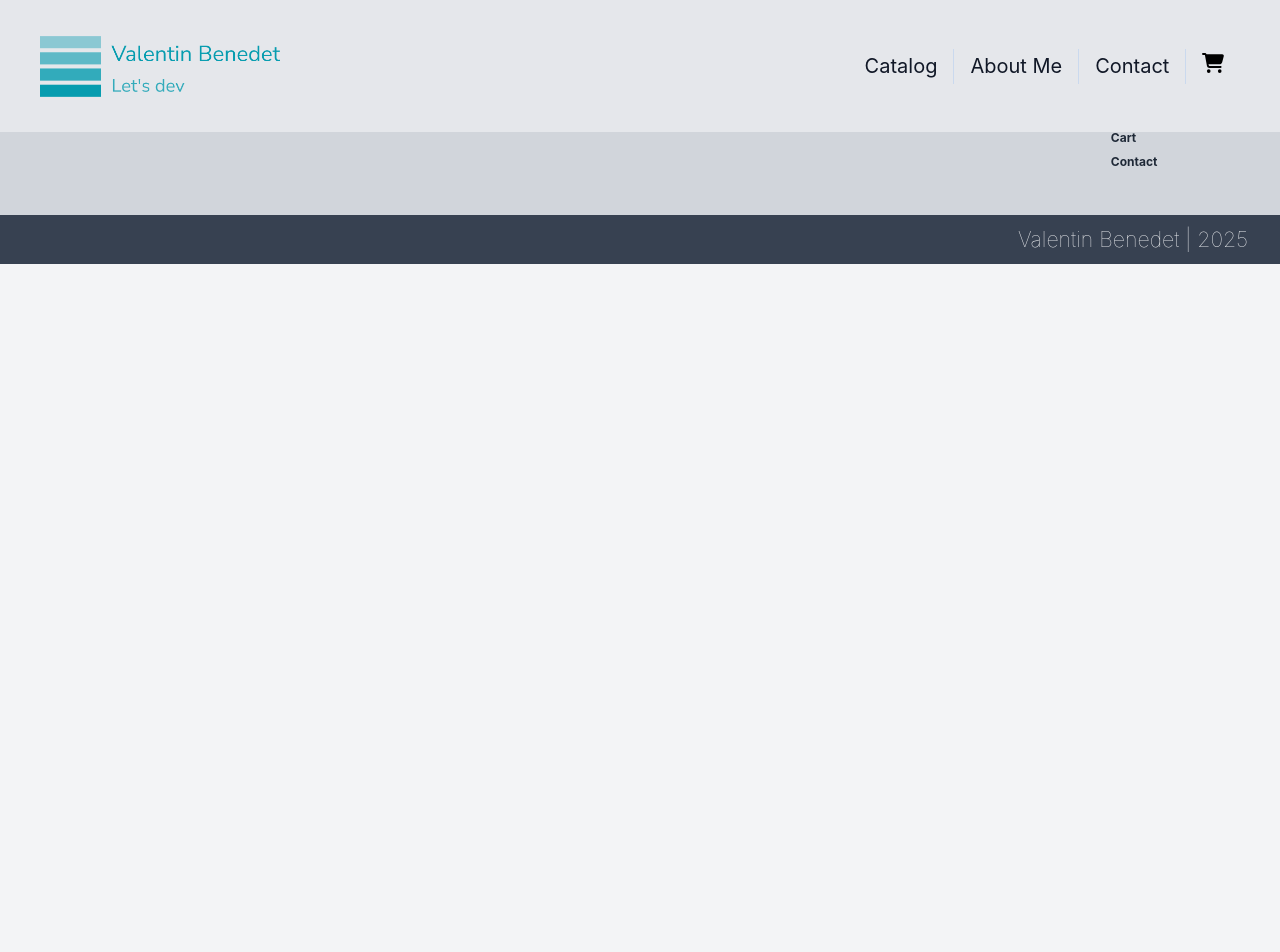
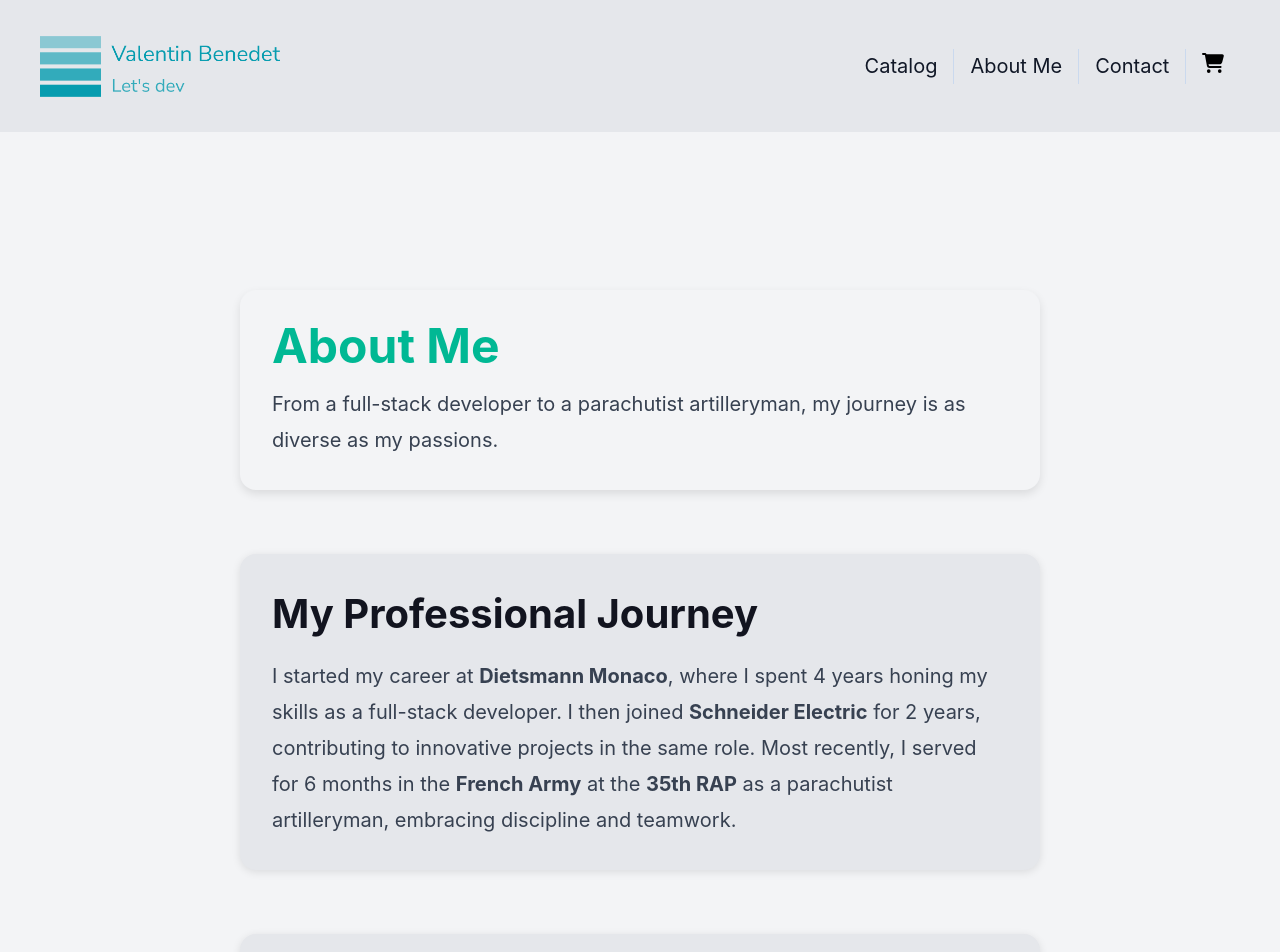
Before and after one commit to imValoou/portfolio, an Angular app in the folder portfolio/: page /who-am-i in a window 1280 px wide. Shown: the top 952 px of the page. Before the commit the page ends 800 px from the top, so only its background shows below. Built offline with nearby package versions, Linux system fonts and the light colour scheme.

Commit message:
ajout de la page about me

```diff
--- a/portfolio/src/app/components/home/home.component.ts
+++ b/portfolio/src/app/components/home/home.component.ts
@@ -55,5 +55,7 @@ export class HomeComponent {
     { name: 'svelte', logo: '/images/techstack/logo-svelte.png' },
     { name: 'tailwind css', logo: '/images/techstack/logo-tailwind.png' },
     { name: 'bootstrap', logo: '/images/techstack/logo-bootstrap.png' },
+    { name: 'webgl', logo: '/images/techstack/logo-webgl.png' },
+    { name: '3js', logo: '/images/techstack/logo-3js.png' },
   ];
 }
--- a/portfolio/src/app/components/who-am-i/who-am-i.component.html
+++ b/portfolio/src/app/components/who-am-i/who-am-i.component.html
@@ -1 +1,73 @@
-<p>who-am-i works!</p>
+<div class="who-am-i">
+  <section class="hero">
+    <h1>About Me</h1>
+    <p>
+      From a full-stack developer to a parachutist artilleryman, my journey is
+      as diverse as my passions.
+    </p>
+  </section>
+
+  <section class="story">
+    <h2>My Professional Journey</h2>
+    <p>
+      I started my career at <strong>Dietsmann Monaco</strong>, where I spent 4
+      years honing my skills as a full-stack developer. I then joined
+      <strong>Schneider Electric</strong> for 2 years, contributing to
+      innovative projects in the same role. Most recently, I served for 6 months
+      in the <strong>French Army</strong> at the <strong>35th RAP</strong>
+      as a parachutist artilleryman, embracing discipline and teamwork.
+    </p>
+  </section>
+
+  <section class="education">
+    <h2>My Educational Background</h2>
+    <p>
+      My academic journey began with a
+      <strong>Scientific Baccalaureate</strong> in 2016. I then pursued a
+      <strong>DUT in Computer Science</strong> at the University of Nice,
+      graduating in 2018.
+    </p>
+  </section>
+
+  <section class="passions">
+    <h2>My Passions</h2>
+    <p>
+      I am a tech enthusiast with a deep love for
+      <strong>computer hardware</strong>. When I'm not coding, you can find me
+      painting <strong>miniature figurines</strong>, capturing moments with
+      <strong>film photography</strong>, or working at
+      <strong>music festivals</strong>. I am a fan of
+      <strong>metal music</strong>, an avid <strong>gamer</strong>, and someone
+      who loves exploring new interests. My curiosity knows no bounds, and I
+      thrive on learning and experiencing new things.
+    </p>
+  </section>
+
+  <section class="technologies">
+    <h2>Technologies I Use</h2>
+    <p>
+      As a <strong>full-stack developer</strong>, my primary expertise lies in
+      <strong>Angular</strong> and <strong>C#</strong>. However, I am also
+      proficient in a variety of other technologies, including:
+    </p>
+    <ul>
+      <li>Bootstrap</li>
+      <li>Copilot</li>
+      <li>Firebase</li>
+      <li>Kotlin</li>
+      <li>Nuxt</li>
+      <li>PHP</li>
+      <li>React</li>
+      <li>Svelte</li>
+      <li>Tailwind CSS</li>
+    </ul>
+    <p>
+      While I may not be an expert in all of these, I am fully capable of using
+      them in a professional context. Many of the projects showcased in the
+      <a routerLink="/catalog">Catalog</a> page were built using these
+      technologies. I am always eager to expand my skill set and learn new
+      technologies, particularly in the field of
+      <strong>mobile development</strong>.
+    </p>
+  </section>
+</div>
--- a/portfolio/src/app/components/who-am-i/who-am-i.component.scss
+++ b/portfolio/src/app/components/who-am-i/who-am-i.component.scss
@@ -0,0 +1,75 @@
+.who-am-i {
+  padding: var(--space-horizontal);
+  padding-top: calc(var(--header-height) + var(--home-banner-height));
+  padding-bottom: var(--footer-height);
+  display: flex;
+  flex-direction: column;
+  align-items: center;
+  gap: 4rem;
+
+  section {
+    max-width: 800px;
+
+    h1,
+    h2 {
+      font-size: 2.5rem;
+      color: var(--gray-900);
+      margin-bottom: 1rem;
+    }
+
+    p {
+      font-size: 1.25rem;
+      color: var(--gray-700);
+      line-height: 1.8;
+    }
+
+    &.hero {
+      background-color: var(--gray-100);
+      padding: 2rem;
+      border-radius: var(--m);
+      box-shadow: 0 4px 10px rgba(0, 0, 0, 0.1);
+
+      h1 {
+        font-size: 3rem;
+        color: var(--color-primary);
+      }
+    }
+
+    &.story,
+    &.education,
+    &.passions {
+      background-color: var(--gray-200);
+      padding: 2rem;
+      border-radius: var(--m);
+      box-shadow: 0 2px 8px rgba(0, 0, 0, 0.1);
+    }
+
+    &.technologies {
+      background-color: var(--gray-100);
+      padding: 2rem;
+      border-radius: var(--m);
+      box-shadow: 0 2px 8px rgba(0, 0, 0, 0.1);
+
+      ul {
+        list-style-type: disc;
+        margin: 1rem 0 1rem 2rem;
+        text-align: left;
+
+        li {
+          font-size: 1.25rem;
+          color: var(--gray-700);
+          margin-bottom: 0.5rem;
+        }
+      }
+
+      a {
+        color: var(--color-primary);
+        text-decoration: underline;
+
+        &:hover {
+          text-decoration: none;
+        }
+      }
+    }
+  }
+}
```
Also changed, not shown: portfolio/public/images/techstack/logo-3js.png (added), portfolio/public/images/techstack/logo-webgl.png (added).
